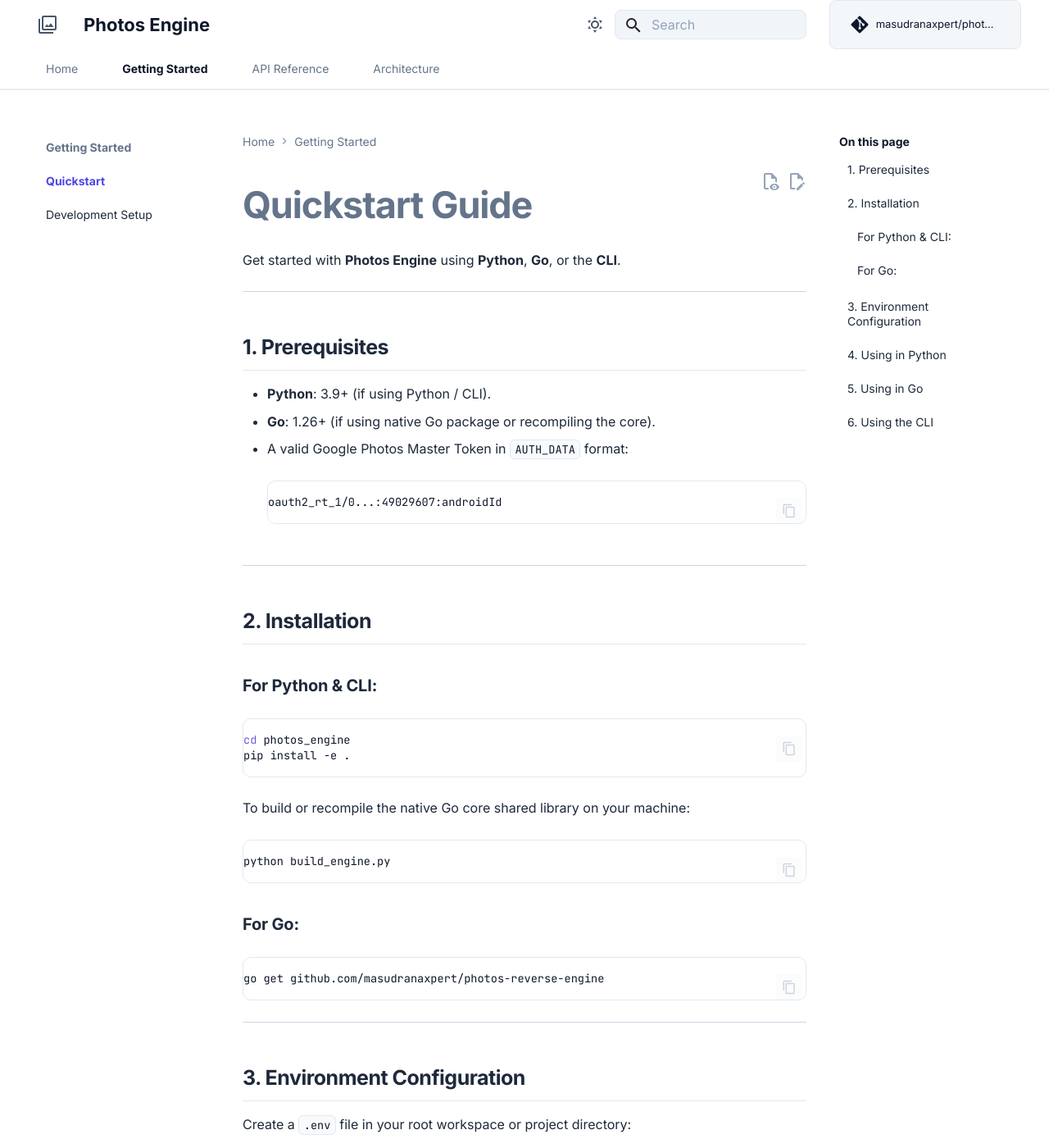
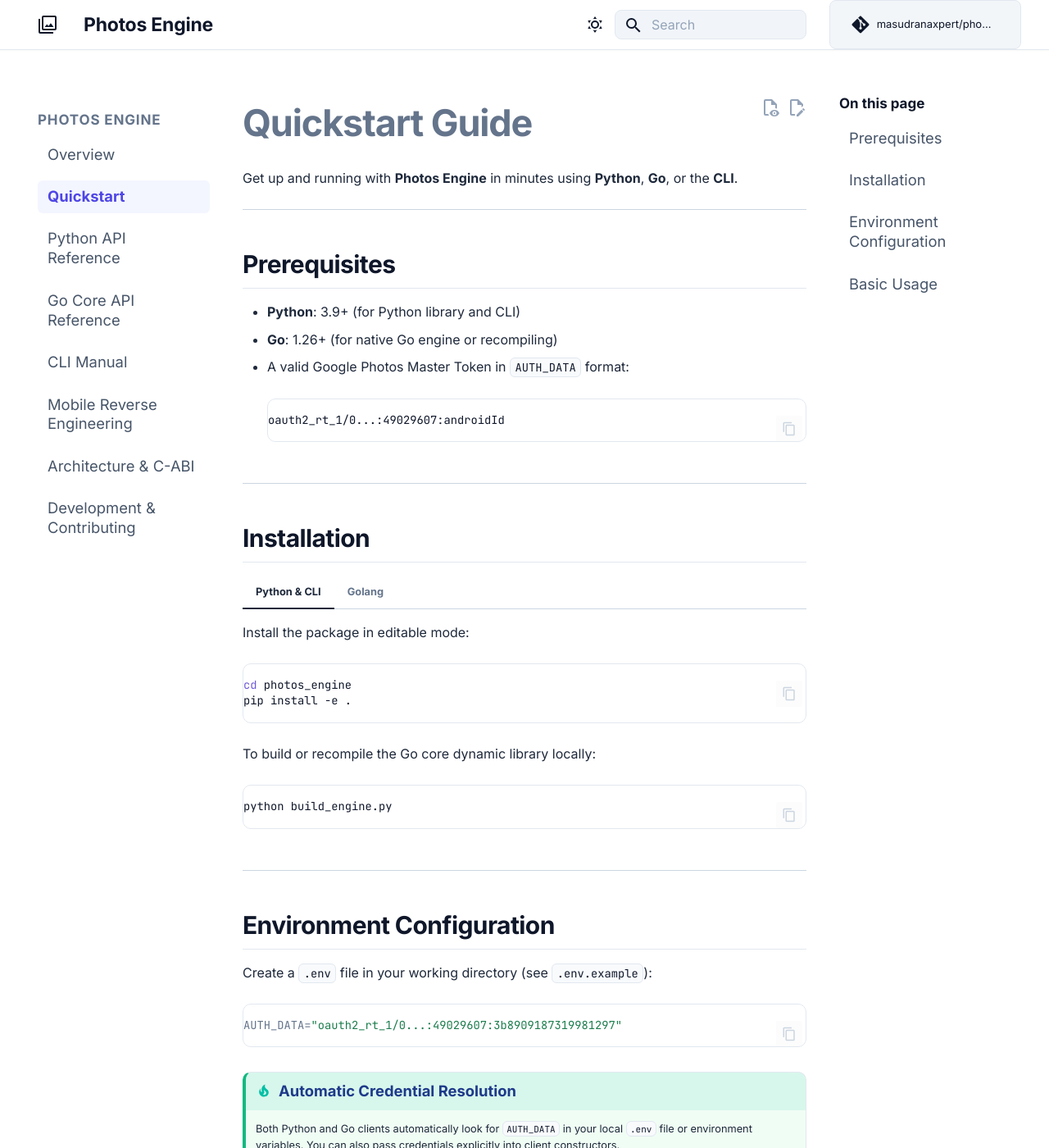
Before and after one commit to masudranaxpert/photos-reverse-engine, an MkDocs documentation site: the page built from docs/quickstart.md, in a window 1280 px wide and 1400 px high. Shown: the whole window at 82% size. Built offline with MkDocs 1.6.1 and Material for MkDocs 9.7.7, drawn with Linux system fonts in a browser that asks for light colours; comment, search, counter and statistics services are not loaded; some of the changed text lies outside the part shown.

Commit message:
style: adopt guessit-style single-header layout with instant navigation and tabbed code blocks

````diff
--- a/docs/quickstart.md
+++ b/docs/quickstart.md
@@ -1,13 +1,13 @@
 # Quickstart Guide
 
-Get started with **Photos Engine** using **Python**, **Go**, or the **CLI**.
+Get up and running with **Photos Engine** in minutes using **Python**, **Go**, or the **CLI**.
 
 ---
 
-## 1. Prerequisites
+## Prerequisites
 
-- **Python**: 3.9+ (if using Python / CLI).
-- **Go**: 1.26+ (if using native Go package or recompiling the core).
+- **Python**: 3.9+ (for Python library and CLI)
+- **Go**: 1.26+ (for native Go engine or recompiling)
 - A valid Google Photos Master Token in `AUTH_DATA` format:
   ```text
   oauth2_rt_1/0...:49029607:androidId
@@ -15,136 +15,134 @@
 
 ---
 
-## 2. Installation
+## Installation
 
-### For Python & CLI:
-```bash
-cd photos_engine
-pip install -e .
-```
+=== "Python & CLI"
 
-To build or recompile the native Go core shared library on your machine:
-```bash
-python build_engine.py
-```
+    Install the package in editable mode:
+    ```bash
+    cd photos_engine
+    pip install -e .
+    ```
 
-### For Go:
-```bash
-go get github.com/masudranaxpert/photos-reverse-engine
-```
+    To build or recompile the Go core dynamic library locally:
+    ```bash
+    python build_engine.py
+    ```
+
+=== "Golang"
+
+    Add the Go package to your `go.mod`:
+    ```bash
+    go get github.com/masudranaxpert/photos-reverse-engine
+    ```
 
 ---
 
-## 3. Environment Configuration
+## Environment Configuration
 
-Create a `.env` file in your root workspace or project directory:
+Create a `.env` file in your working directory (see `.env.example`):
 
 ```ini
-AUTH_DATA="oauth2_rt_1/0aBcDeFgHiJkLmNoPqRsTuVwXyZ...:49029607:3b8909187319981297"
+AUTH_DATA="oauth2_rt_1/0...:49029607:3b8909187319981297"
 ```
 
-Both Python and Go clients automatically read `AUTH_DATA` from `.env` or system environment variables. You can also pass credentials explicitly.
+!!! tip "Automatic Credential Resolution"
+    Both Python and Go clients automatically look for `AUTH_DATA` in your local `.env` file or environment variables. You can also pass credentials explicitly into client constructors.
 
 ---
 
-## 4. Using in Python
+## Basic Usage
 
-```python
-import photos_engine
+Select your preferred language:
 
-# 1. Check current OAuth2 Bearer Token
-token = photos_engine.get_token()
-print(f"Token: {token[:20]}...")
+=== "Python"
 
-# 2. Check if a local file is already in Google Photos
-status = photos_engine.is_file_in_library("vacation.mp4")
-if status.exists:
-    print(f"File already in library! Media Key: {status.media_key}")
-else:
-    print("File not found in library.")
+    ```python
+    import photos_engine
 
-# 3. Create a public share link (photos.app.goo.gl)
-if status.exists:
+    # 1. Fetch active OAuth2 Bearer token
+    token = photos_engine.get_token()
+    print("OAuth Token:", token[:25] + "...")
+
+    # 2. Check if a local file exists in Google Photos (by SHA-1)
+    status = photos_engine.is_file_in_library("vacation.mp4")
+    if status.exists:
+        print(f"Already in library! Media Key: {status.media_key}")
+
+    # 3. Create a public share link (photos.app.goo.gl)
     link = photos_engine.create_share_link(status.media_key)
-    print(f"Public Link: {link.share_url}")
+    print("Public Share URL:", link.share_url)
 
-# 4. Fetch direct original quality stream download link
-info = photos_engine.get_download_url("MEDIA_KEY")
-print(f"Download URL: {info.download_url}")
-```
+    # 4. Fetch direct original quality download stream
+    info = photos_engine.get_download_url("MEDIA_KEY")
+    print("Stream URL:", info.download_url)
+    ```
 
----
+=== "Golang"
 
-## 5. Using in Go
+    ```go
+    package main
 
-```go
-package main
+    import (
+    	"context"
+    	"fmt"
+    	"log"
+    	"os"
 
-import (
-	"context"
-	"fmt"
-	"log"
-	"os"
+    	"github.com/masudranaxpert/photos-reverse-engine/core"
+    )
 
-	"github.com/masudranaxpert/photos-reverse-engine/core"
-)
+    func main() {
+    	ctx := context.Background()
 
-func main() {
-	ctx := context.Background()
+    	// 1. Initialize client
+    	client, err := core.NewClient(os.Getenv("AUTH_DATA"))
+    	if err != nil {
+    		log.Fatalf("Init failed: %v", err)
+    	}
 
-	// 1. Initialize Client (reads AUTH_DATA from env if empty)
-	client, err := core.NewClient(os.Getenv("AUTH_DATA"))
-	if err != nil {
-		log.Fatalf("Init failed: %v", err)
-	}
+    	// 2. Fetch active OAuth2 Bearer token
+    	token, err := client.GetToken(ctx)
+    	if err != nil {
+    		log.Fatalf("Token failed: %v", err)
+    	}
+    	fmt.Println("Bearer Token:", token[:25]+"...")
 
-	// 2. Fetch OAuth2 Bearer Token
-	token, err := client.GetToken(ctx)
-	if err != nil {
-		log.Fatalf("Token failed: %v", err)
-	}
-	fmt.Printf("Token: %s...\n", token[:25])
+    	// 3. Create a public share link
+    	shareLink, err := client.CreateShareLink(ctx, []string{"MEDIA_KEY_1"})
+    	if err == nil {
+    		fmt.Println("Share URL:", shareLink.ShareURL)
+    	}
 
-	// 3. Create a public share link (photos.app.goo.gl)
-	link, err := client.CreateShareLink(ctx, []string{"MEDIA_KEY_1"})
-	if err == nil {
-		fmt.Printf("Share Link: %s\n", link.ShareURL)
-	}
+    	// 4. Fetch direct download URL & metadata
+    	dl, err := client.GetDownloadURL(ctx, "MEDIA_KEY_1")
+    	if err == nil {
+    		fmt.Printf("File: %s (%d bytes)\n", dl.Filename, dl.FileSize)
+    		fmt.Println("Download URL:", dl.DownloadURL)
+    	}
+    }
+    ```
 
-	// 4. Fetch direct download URL
-	dl, err := client.GetDownloadURL(ctx, "MEDIA_KEY_1")
-	if err == nil {
-		fmt.Printf("File: %s (%d bytes)\n", dl.Filename, dl.FileSize)
-		fmt.Printf("Stream URL: %s\n", dl.DownloadURL)
-	}
-}
-```
+=== "CLI"
 
----
+    ```bash
+    # Get active OAuth2 Bearer token
+    photos-engine token
+    photos-engine token --json
 
-## 6. Using the CLI
+    # Check local file existence by SHA-1 hash
+    photos-engine check vacation.mp4
 
-You can run any operation directly from your terminal:
+    # Create public share link (photos.app.goo.gl)
+    photos-engine share AF1QipP... AF1QipM...
 
-```bash
-# Get Bearer Token
-photos-engine token
+    # Get direct stream download URL & metadata
+    photos-engine download AF1QipP...
 
-# Get Token formatted as JSON
-photos-engine token --json
+    # Import shared album with Pixel XL backup spoofing
+    photos-engine import "https://photos.app.goo.gl/abcdef12345"
 
-# Check local file existence by SHA-1 hash
-photos-engine check vacation.mp4
-
-# Create public share link for one or more media keys
-photos-engine share AF1QipP... AF1QipM...
-
-# Get original stream download URL
-photos-engine download AF1QipP...
-
-# Import a public shared album with Pixel XL spoofing
-photos-engine import "https://photos.app.goo.gl/abcdef12345"
-
-# Permanently delete a media item
-photos-engine delete AF1QipP...
-```
+    # Permanently delete a media item
+    photos-engine delete AF1QipP...
+    ```
--- a/docs/stylesheets/extra.css
+++ b/docs/stylesheets/extra.css
@@ -1,4 +1,4 @@
-/* Modern Ultra-Clean Theme Stylesheet for Photos Engine Docs */
+/* Modern Ultra-Clean Theme Stylesheet for Photos Engine Docs (GuessIt / MkDocs Material Style) */
 
 /* --- Font & Typography --- */
 :root {
@@ -7,10 +7,13 @@
 }
 
 /* --- Light Mode Refinements (Clean White & Slate) --- */
+:root,
 [data-md-color-scheme="default"] {
-  --md-primary-fg-color: #ffffff;
-  --md-primary-fg-color--light: #f8fafc;
-  --md-primary-fg-color--dark: #0f172a;
+  --md-primary-fg-color: #ffffff !important;
+  --md-primary-fg-color--light: #f8fafc !important;
+  --md-primary-fg-color--dark: #0f172a !important;
+  --md-primary-bg-color: #0f172a !important;
+  --md-primary-bg-color--light: #1e293b !important;
   --md-default-bg-color: #ffffff;
   --md-default-fg-color: #1e293b;
   --md-default-fg-color--light: #64748b;
@@ -20,29 +23,57 @@
   --md-code-fg-color: #0f172a;
 }
 
-/* Top Header Bar */
+/* Header Bar - Pure Clean White in Light Mode */
 .md-header {
-  border-bottom: 1px solid rgba(226, 232, 240, 0.8);
-  box-shadow: none !important;
+  background-color: #ffffff !important;
+  color: #0f172a !important;
+  border-bottom: 1px solid #e2e8f0 !important;
+  box-shadow: 0 1px 2px 0 rgba(0, 0, 0, 0.03) !important;
 }
 
-[data-md-color-scheme="default"] .md-header {
-  background-color: #ffffff !important;
+[data-md-color-scheme="default"] .md-header__title,
+[data-md-color-scheme="default"] .md-header__topic,
+[data-md-color-scheme="default"] .md-header__ellipsis,
+[data-md-color-scheme="default"] .md-header__button {
   color: #0f172a !important;
-}
-
-[data-md-color-scheme="default"] .md-header__topic {
-  color: #0f172a !important;
-  font-weight: 700 !important;
-  font-size: 1.1rem;
-}
-
-[data-md-color-scheme="default"] .md-header__button {
-  color: #475569 !important;
+  fill: #0f172a !important;
 }
 
 [data-md-color-scheme="default"] .md-header__button:hover {
-  color: #0f172a !important;
+  opacity: 0.75;
+}
+
+/* Header Bar - Dark Slate in Dark Mode */
+[data-md-color-scheme="slate"] {
+  --md-primary-fg-color: #0f172a !important;
+  --md-primary-fg-color--light: #1e293b !important;
+  --md-primary-fg-color--dark: #020617 !important;
+  --md-default-bg-color: #0b0f19;
+  --md-default-fg-color: #f1f5f9;
+  --md-default-fg-color--light: #94a3b8;
+  --md-default-fg-color--lighter: #64748b;
+  --md-code-bg-color: #1e293b;
+}
+
+[data-md-color-scheme="slate"] .md-header {
+  background-color: #0f172a !important;
+  color: #f8fafc !important;
+  border-bottom: 1px solid #1e293b !important;
+}
+
+[data-md-color-scheme="slate"] .md-header__title,
+[data-md-color-scheme="slate"] .md-header__topic,
+[data-md-color-scheme="slate"] .md-header__ellipsis,
+[data-md-color-scheme="slate"] .md-header__button {
+  color: #f8fafc !important;
+  fill: #f8fafc !important;
+}
+
+/* Site Title & Logo */
+.md-header__topic {
+  font-weight: 700 !important;
+  font-size: 1.15rem !important;
+  letter-spacing: -0.01em;
 }
 
 /* Header Repository Link / Stars Badge */
@@ -51,14 +82,14 @@
 }
 
 .md-source {
-  background: rgba(241, 245, 249, 0.8);
+  background: rgba(241, 245, 249, 0.9);
   border: 1px solid #e2e8f0;
   border-radius: 8px;
-  padding: 0.25rem 0.6rem;
+  padding: 0.25rem 0.65rem;
   transition: all 0.2s ease;
 }
 
-[data-md-color-scheme="dark"] .md-source {
+[data-md-color-scheme="slate"] .md-source {
   background: rgba(30, 41, 59, 0.7);
   border-color: #334155;
 }
@@ -69,10 +100,6 @@
 }
 
 /* Modern Search Box */
-.md-search__inner {
-  border-radius: 8px;
-}
-
 .md-search__form {
   background-color: #f1f5f9 !important;
   border: 1px solid #e2e8f0 !important;
@@ -80,7 +107,7 @@
   transition: border-color 0.2s, background-color 0.2s;
 }
 
-[data-md-color-scheme="dark"] .md-search__form {
+[data-md-color-scheme="slate"] .md-search__form {
   background-color: #1e293b !important;
   border-color: #334155 !important;
 }
@@ -89,7 +116,7 @@
   color: #1e293b !important;
 }
 
-[data-md-color-scheme="dark"] .md-search__input {
+[data-md-color-scheme="slate"] .md-search__input {
   color: #f8fafc !important;
 }
 
@@ -97,101 +124,115 @@
   color: #94a3b8 !important;
 }
 
-/* Top Navigation Tabs Bar */
-.md-tabs {
-  background-color: #ffffff !important;
-  border-bottom: 1px solid #e2e8f0;
+/* Left Sidebar Navigation */
+.md-nav--primary .md-nav__title {
+  font-weight: 700;
+  font-size: 0.85rem;
+  text-transform: uppercase;
+  letter-spacing: 0.05em;
+  color: #64748b;
+  margin-top: 1rem;
 }
 
-[data-md-color-scheme="dark"] .md-tabs {
-  background-color: #0f172a !important;
-  border-bottom-color: #1e293b;
-}
-
-.md-tabs__list {
-  gap: 0.5rem;
-}
-
-.md-tabs__link {
-  font-weight: 500;
-  color: #64748b !important;
-  padding: 0.75rem 0.5rem !important;
-  margin: 0 !important;
-  border-bottom: 2px solid transparent;
-  transition: all 0.2s ease;
-  opacity: 1 !important;
-}
-
-.md-tabs__link:hover {
-  color: #0f172a !important;
-}
-
-.md-tabs__item--active .md-tabs__link {
-  color: #0f172a !important;
-  font-weight: 700 !important;
-  border-bottom: 2px solid #0f172a !important;
-}
-
-[data-md-color-scheme="dark"] .md-tabs__link {
-  color: #94a3b8 !important;
-}
-
-[data-md-color-scheme="dark"] .md-tabs__item--active .md-tabs__link {
-  color: #ffffff !important;
-  border-bottom-color: #ffffff !important;
-}
-
-/* Sidebar Navigation */
-.md-nav__title {
-  font-weight: 700;
-  color: #0f172a;
+[data-md-color-scheme="slate"] .md-nav--primary .md-nav__title {
+  color: #94a3b8;
 }
 
 .md-nav__item {
-  margin-bottom: 0.15rem;
+  margin-bottom: 0.12rem;
 }
 
 .md-nav__link {
   border-radius: 6px;
-  padding: 0.35rem 0.5rem;
+  padding: 0.4rem 0.6rem;
+  font-size: 0.92rem;
+  font-weight: 500;
+  color: #475569;
   transition: all 0.15s ease;
 }
 
+[data-md-color-scheme="slate"] .md-nav__link {
+  color: #94a3b8;
+}
+
 .md-nav__link:hover {
-  background-color: rgba(241, 245, 249, 0.7);
+  background-color: rgba(241, 245, 249, 0.8);
   color: #0f172a;
 }
 
-.md-nav__link--active {
-  font-weight: 600;
-  color: #4f46e5 !important;
+[data-md-color-scheme="slate"] .md-nav__link:hover {
+  background-color: rgba(30, 41, 59, 0.6);
+  color: #f8fafc;
 }
 
-/* Main Content Headings */
+.md-nav__link--active {
+  font-weight: 700 !important;
+  color: #4f46e5 !important;
+  background-color: rgba(238, 242, 255, 0.7);
+}
+
+[data-md-color-scheme="slate"] .md-nav__link--active {
+  color: #818cf8 !important;
+  background-color: rgba(49, 46, 129, 0.3);
+}
+
+/* Right Sidebar TOC ("On this page") */
+.md-nav--secondary .md-nav__title {
+  font-weight: 700;
+  font-size: 0.85rem;
+  text-transform: none;
+  letter-spacing: normal;
+  color: #0f172a;
+}
+
+[data-md-color-scheme="slate"] .md-nav--secondary .md-nav__title {
+  color: #f8fafc;
+}
+
+/* Main Content Typography */
 h1 {
   font-weight: 800 !important;
   letter-spacing: -0.025em !important;
-  margin-top: 1rem !important;
+  margin-top: 0.5rem !important;
   margin-bottom: 1.25rem !important;
   font-size: 2.25rem !important;
+  color: #0f172a;
+}
+
+[data-md-color-scheme="slate"] h1 {
+  color: #f8fafc;
 }
 
 h2 {
   font-weight: 700 !important;
   letter-spacing: -0.02em !important;
-  margin-top: 2.5rem !important;
+  margin-top: 2.25rem !important;
+  margin-bottom: 0.75rem !important;
+  font-size: 1.5rem !important;
   border-bottom: 1px solid #e2e8f0;
-  padding-bottom: 0.5rem;
+  padding-bottom: 0.4rem;
+  color: #0f172a;
+}
+
+[data-md-color-scheme="slate"] h2 {
+  color: #f8fafc;
+  border-bottom-color: #1e293b;
 }
 
 h3 {
   font-weight: 600 !important;
-  margin-top: 1.75rem !important;
+  font-size: 1.15rem !important;
+  margin-top: 1.5rem !important;
+  color: #1e293b;
 }
 
-/* Inline Code Pills */
+[data-md-color-scheme="slate"] h3 {
+  color: #e2e8f0;
+}
+
+/* Inline Code Badges */
 code {
-  font-size: 0.85em !important;
+  font-size: 0.86em !important;
   padding: 0.15em 0.4em !important;
   border-radius: 6px !important;
   border: 1px solid #e2e8f0;
@@ -200,7 +241,7 @@
   font-family: var(--md-code-font) !important;
 }
 
-[data-md-color-scheme="dark"] code {
+[data-md-color-scheme="slate"] code {
   border-color: #334155;
   background-color: #1e293b !important;
   color: #f8fafc !important;
@@ -214,7 +255,7 @@
   margin: 1.25rem 0;
 }
 
-[data-md-color-scheme="dark"] .highlight {
+[data-md-color-scheme="slate"] .highlight {
   border-color: #334155;
 }
 
@@ -224,11 +265,11 @@
   padding: 0 !important;
 }
 
-/* Modern Admonition Callout Boxes (Matching Image 2) */
+/* Admonitions (Info / Warning / Tip boxes) */
 .admonition {
   border-radius: 10px !important;
   border: 1px solid #e2e8f0 !important;
-  box-shadow: 0 1px 3px rgba(0, 0, 0, 0.03) !important;
+  box-shadow: 0 1px 3px rgba(0, 0, 0, 0.02) !important;
   margin: 1.5rem 0 !important;
   overflow: hidden;
 }
@@ -238,10 +279,10 @@
   background-color: #f0f7ff !important;
 }
 
-[data-md-color-scheme="dark"] .admonition.info,
-[data-md-color-scheme="dark"] .admonition.note {
+[data-md-color-scheme="slate"] .admonition.info,
+[data-md-color-scheme="slate"] .admonition.note {
   border-left: 4px solid #60a5fa !important;
-  background-color: rgba(30, 58, 138, 0.2) !important;
+  background-color: rgba(30, 58, 138, 0.15) !important;
 }
 
 .admonition-title {
@@ -250,7 +291,7 @@
   color: #1e3a8a !important;
 }
 
-[data-md-color-scheme="dark"] .admonition-title {
+[data-md-color-scheme="slate"] .admonition-title {
   color: #93c5fd !important;
 }
 
@@ -259,12 +300,17 @@
   background-color: #f0fdf4 !important;
 }
 
+[data-md-color-scheme="slate"] .admonition.tip {
+  border-left: 4px solid #34d399 !important;
+  background-color: rgba(6, 78, 59, 0.15) !important;
+}
+
 .admonition.warning {
   border-left: 4px solid #f59e0b !important;
   background-color: #fffbeb !important;
 }
 
-/* Table Design */
+/* Clean Tables */
 .md-typeset table:not([class]) {
   border: 1px solid #e2e8f0;
   border-radius: 8px;
@@ -280,13 +326,13 @@
   border-bottom: 1px solid #e2e8f0;
 }
 
-[data-md-color-scheme="dark"] .md-typeset table:not([class]) th {
+[data-md-color-scheme="slate"] .md-typeset table:not([class]) th {
   background-color: #1e293b;
   color: #f8fafc;
   border-bottom-color: #334155;
 }
 
-/* Feature Cards Grid (Homepage) */
+/* Feature Cards Grid */
 .grid.cards {
   display: grid;
   grid-template-columns: repeat(auto-fit, minmax(280px, 1fr));
@@ -302,7 +348,7 @@
   transition: transform 0.2s ease, box-shadow 0.2s ease, border-color 0.2s ease;
 }
 
-[data-md-color-scheme="dark"] .grid.cards > div {
+[data-md-color-scheme="slate"] .grid.cards > div {
   background: #1e293b;
   border-color: #334155;
 }
@@ -315,11 +361,11 @@
 
 .grid.cards h3 {
   margin-top: 0 !important;
-  font-size: 1.1rem !important;
+  font-size: 1.05rem !important;
   color: #0f172a;
 }
 
-[data-md-color-scheme="dark"] .grid.cards h3 {
+[data-md-color-scheme="slate"] .grid.cards h3 {
   color: #f8fafc;
 }
 
@@ -329,6 +375,6 @@
   margin-bottom: 0;
 }
 
-[data-md-color-scheme="dark"] .grid.cards p {
+[data-md-color-scheme="slate"] .grid.cards p {
   color: #94a3b8;
 }
--- a/mkdocs.yml
+++ b/mkdocs.yml
@@ -18,30 +18,29 @@
   palette:
     - media: "(prefers-color-scheme: light)"
       scheme: default
-      primary: white
+      primary: custom
       accent: indigo
       toggle:
         icon: material/weather-sunny
         name: Switch to dark mode
     - media: "(prefers-color-scheme: dark)"
       scheme: slate
-      primary: black
+      primary: custom
       accent: indigo
       toggle:
         icon: material/weather-night
         name: Switch to light mode
   features:
-    - navigation.tabs
-    - navigation.tabs.sticky
+    - navigation.instant
+    - navigation.instant.prefetch
     - navigation.sections
+    - navigation.path
     - navigation.top
     - navigation.tracking
-    - navigation.indexes
-    - navigation.path
+    - navigation.footer
     - toc.follow
     - search.suggest
     - search.highlight
-    - search.share
     - content.code.copy
     - content.action.edit
     - content.action.view
@@ -73,14 +72,11 @@
   - md_in_html
 
 nav:
-  - Home: index.md
-  - Getting Started:
-      - Quickstart: quickstart.md
-      - Development Setup: contributing.md
-  - API Reference:
-      - Python API: api-reference.md
-      - Go Core API: go-api-reference.md
-      - CLI Manual: cli-reference.md
-  - Architecture:
-      - C-ABI & System Design: architecture.md
-      - Mobile Reverse Engineering: reverse-engineering.md
+  - Overview: index.md
+  - Quickstart: quickstart.md
+  - Python API Reference: api-reference.md
+  - Go Core API Reference: go-api-reference.md
+  - CLI Manual: cli-reference.md
+  - Mobile Reverse Engineering: reverse-engineering.md
+  - Architecture & C-ABI: architecture.md
+  - Development & Contributing: contributing.md
````
